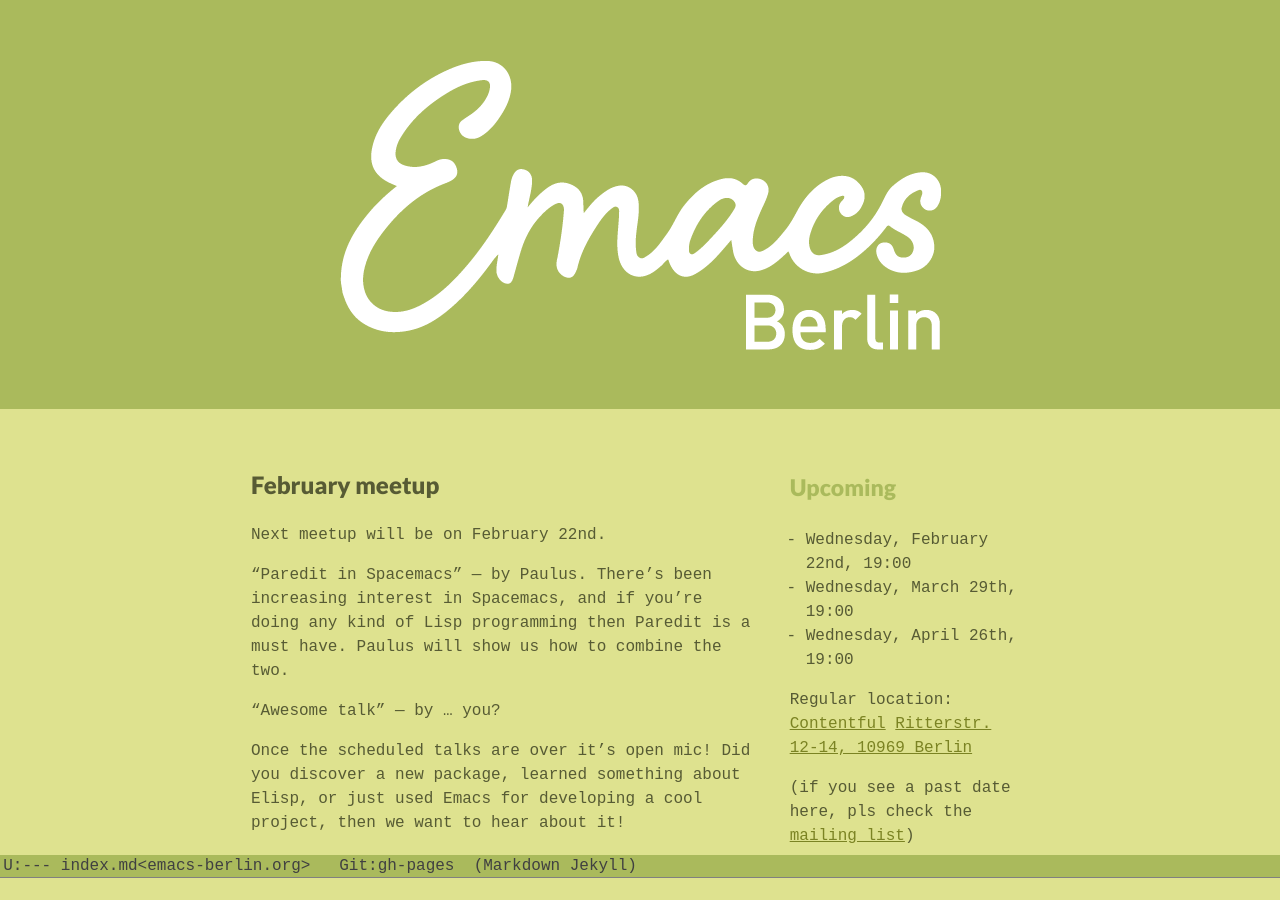
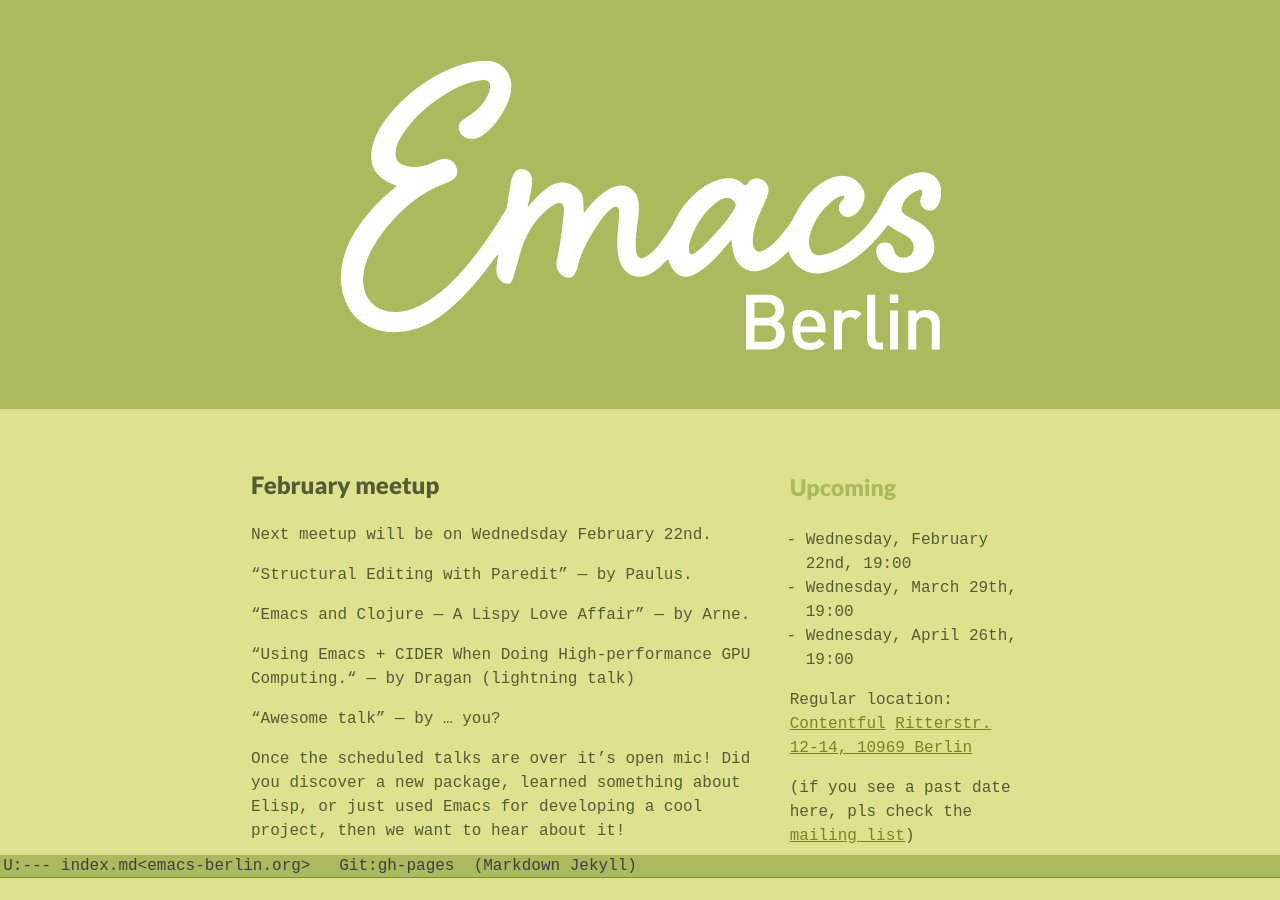
Before and after one commit to emacs-berlin/emacs-berlin.org, a Jekyll site: the page built from index.md, in a window 1280 px wide and 900 px high. Built offline with Jekyll 4.4.1, drawn with Linux system fonts in a browser that asks for light colours.

Commit message:
Add more talks for February

```diff
--- a/index.md
+++ b/index.md
@@ -15,11 +15,13 @@ layout: default
 
 # February meetup
 
-Next meetup will be on February 22nd.
+Next meetup will be on Wednedsday February 22nd.
 
-“Paredit in Spacemacs” — by Paulus. There's been increasing interest
-in Spacemacs, and if you're doing any kind of Lisp programming then
-Paredit is a must have. Paulus will show us how to combine the two.
+“Structural Editing with Paredit” — by Paulus.
+
+“Emacs and Clojure — A Lispy Love Affair” — by Arne.
+
+“Using Emacs + CIDER When Doing High-performance GPU Computing.“ — by Dragan (lightning talk)
 
 “Awesome talk” — by ... you?
 
```
Also changed, not shown: logo.svg, 1 other file.
